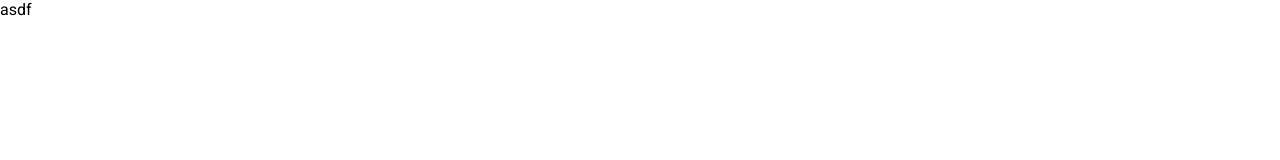
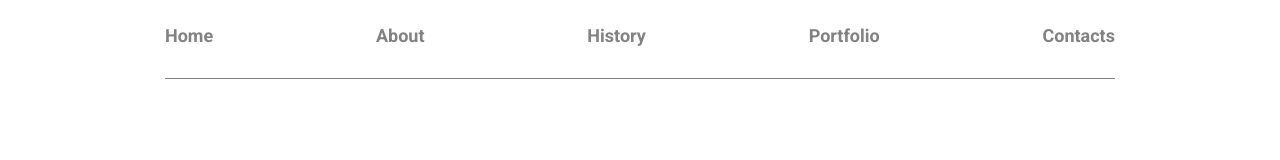
Before and after one commit to Artem2006Mishin/aivazovsky, a plain HTML site: page index.html in a window 1280 px wide. Drawn offline with Linux system fonts and the light colour scheme.

Commit message:
сверстал header

```diff
--- a/css/basic.css
+++ b/css/basic.css
@@ -7,5 +7,22 @@
 body {
 	font-family: 'Roboto', sans-serif;
 	margin: 0;
-	background-color: var(--main-background);
+	background-color: var(--main-bg);
 }
+
+a {
+	text-decoration: none;
+	color: unset;
+}
+
+ul {
+	list-style: none;
+	margin: 0;
+	padding: 0;
+}
+
+.container {
+	max-width: 970px;
+	margin: 0 auto;
+	padding: 0 10px;
+}
--- /dev/null
+++ b/css/header.css
@@ -0,0 +1,55 @@
+.header {
+	padding: 25px 0 0 0;
+}
+
+.nav {
+	width: 100%;
+}
+
+.nav::after {
+	content: '';
+	display: block;
+	width: 100%;
+	height: 1px;
+	margin: 32px 0 0 0;
+	background-color: var(--font-gray);
+}
+
+.nav-list {
+	width: 100%;
+	display: flex;
+	justify-content: space-between;
+	align-items: center;
+}
+
+.nav-link {
+	color: var(--font-gray);
+	font-size: 18px;
+	font-weight: 700;
+	position: relative;
+}
+
+.nav-link::after {
+	content: '';
+	position: absolute;
+	left: 0;
+	right: 100%;
+	bottom: -2px;
+	height: 1px;
+	background-color: var(--font-black);
+	transition: right 0.4s ease;
+}
+
+.nav-link:hover {
+	color: var(--font-black);
+}
+
+.nav-link:hover::after {
+	right: 0;
+}
+
+@media (max-width: 480px) {
+	.header {
+		display: none;
+	}
+}
--- a/css/variables.css
+++ b/css/variables.css
@@ -1,3 +1,7 @@
 :root {
-	--main-background: #fff;
+	--main-bg: #fff;
+	--main-gray-bg: #f6f6f6;
+
+	--font-gray: #828282;
+	--font-black: #070707;
 }
--- a/index.css
+++ b/index.css
@@ -1,2 +1,3 @@
 @import url('/css/basic.css');
 @import url('/css/variables.css');
+@import url('/css/header.css');
--- a/index.html
+++ b/index.html
@@ -8,6 +8,18 @@
 		<link rel="stylesheet" href="index.css" />
 	</head>
 	<body>
-		asdf
+		<header class="header">
+			<div class="container">
+				<nav class="nav">
+					<ul class="nav-list">
+						<li><a href="#" class="nav-link">Home</a></li>
+						<li><a href="#" class="nav-link">About</a></li>
+						<li><a href="#" class="nav-link">History</a></li>
+						<li><a href="#" class="nav-link">Portfolio</a></li>
+						<li><a href="#" class="nav-link">Contacts</a></li>
+					</ul>
+				</nav>
+			</div>
+		</header>
 	</body>
 </html>
```
